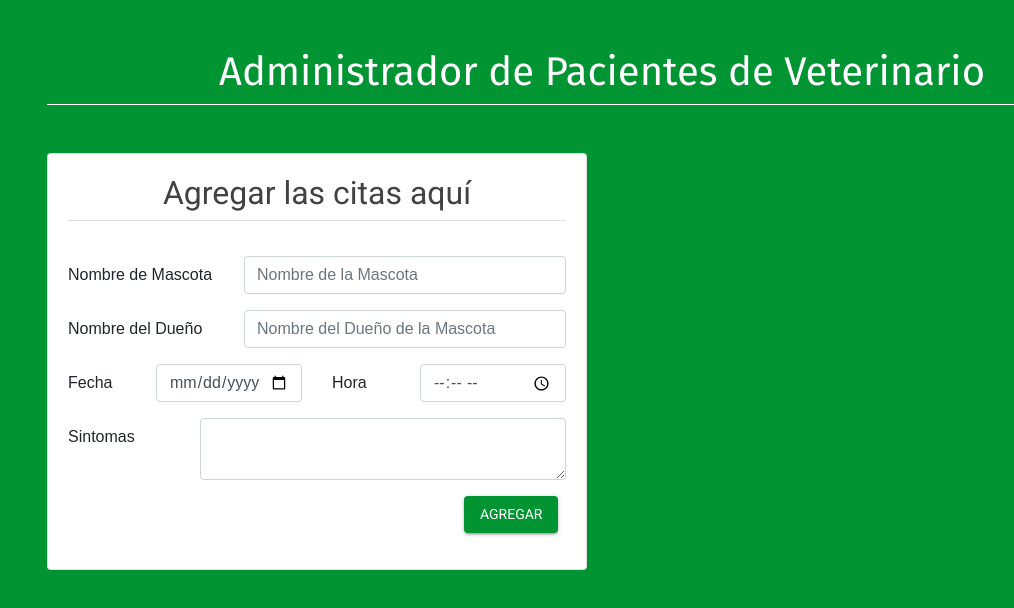
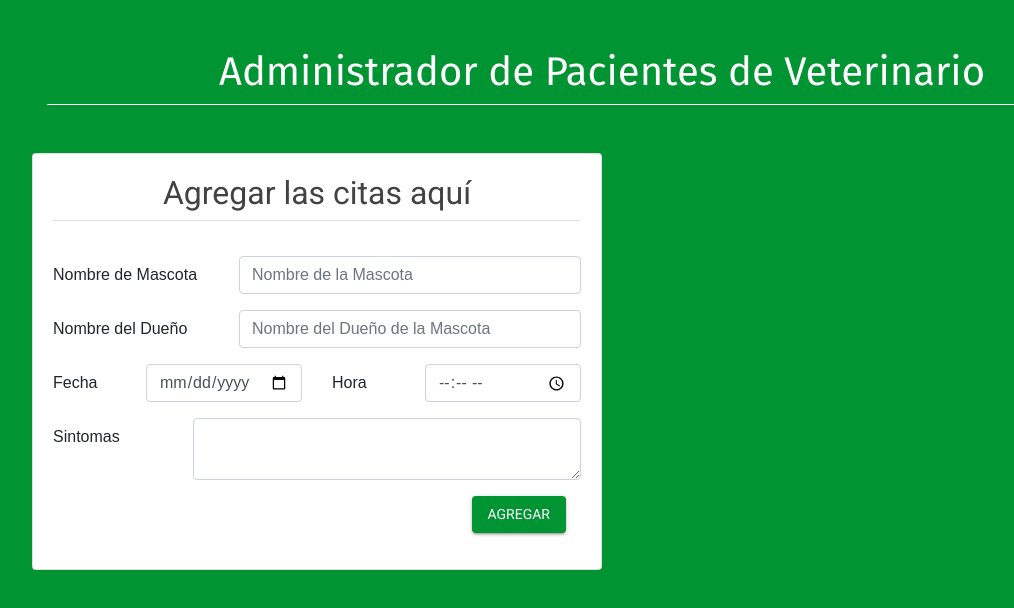
Before and after one commit to CesarRivasP/appointments-of-patients, a React (Create React App) app: page / in a window 1280 px wide. Shown: the top 608 px of the page, without its empty margins (38-1052 px from the left). Built offline with nearby package versions, Linux system fonts and the light colour scheme.

Commit message:
Change padding of class and implemented function

```diff
--- a/src/App.js
+++ b/src/App.js
@@ -1,19 +1,26 @@
-import React from 'react';
+import React, { Component } from 'react';
 import Header from './components/header';
 import AddAppointment from './components/add-appointment';
 
 
-function App() {
+class App extends Component {
+
+  createAppointment = (text) => {
+    console.log(text);
+  }
+
+  render(){
     return (
       <div className="container">
         <Header title="Administrador de Pacientes de Veterinario"/>
         <div className="row">
-        <div className="col-md-6">
-          <AddAppointment />
+          <div className="col-md-6 pl-0 pr-0">
+            <AddAppointment  createAppointment={this.createAppointment} />
           </div>
         </div>
       </div>
     );
   }
+}
 
 export default App;
```
Lines whose indentation alone changed are shown as unchanged.
